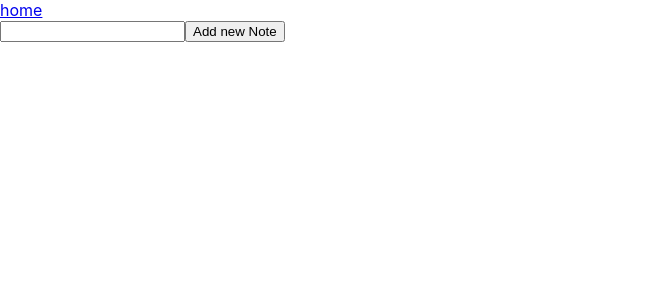
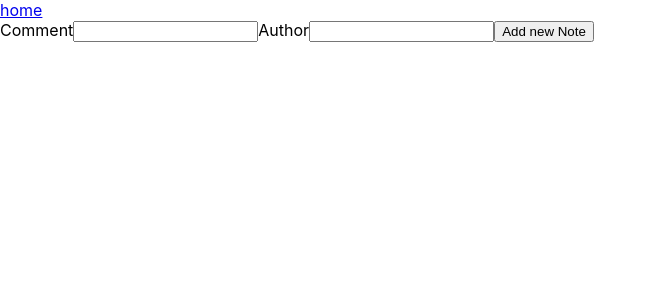
Before and after one commit to boolean-uk/cohort-10-react-demo, a React (Create React App) app: page /1/1/notes/add in a window 1280 px wide. Shown: the top 300 px of the page, without its empty margins (0-657 px from the left). Built offline with nearby package versions, Linux system fonts and the light colour scheme.

Commit message:
added AddNote component and page

```diff
--- a/src/App.js
+++ b/src/App.js
@@ -1,6 +1,6 @@
 import './App.css';
 import { Routes, Route, Link } from "react-router-dom";
-import { Repos, Repo, Notes } from './components/Repos'
+import { Repos, Repo, Notes, AddNote } from './components/Repos'
 
 
 function App() {
@@ -18,7 +18,7 @@ function App() {
         />
         <Route
         path='/:username/:reponame/notes/add'
-        element={<Notes/>}
+        element={<AddNote />}
         />
       </Routes>
     </>
--- /dev/null
+++ b/src/components/Repos/AddNote.js
@@ -0,0 +1,39 @@
+function AddNote() {
+  const handleSubmit = (e) => {
+    e.preventDefault()
+    const commentInput = e.target[0].value
+    const authorInput = e.target[1].value
+
+    const newNote = {
+      commentInput,
+      authorInput
+    }
+
+    const options = {
+      method: "POST",
+      headers: {
+        "Content-Type": "application/json"
+      },
+      body: JSON.stringify(newNote)
+    }
+
+    fetch('http://localhost:4000/data', options).then(function(response) {
+      return response.json()
+    })
+  }
+  return(
+    <>
+      <form onSubmit={handleSubmit}>
+        <label>Comment
+            <input type='text'></input>
+        </label>
+        <label>Author
+            <input type='text'></input>
+        </label>
+            <button>Add new Note</button>
+      </form>
+    </>
+  )
+}
+
+export default AddNote
--- a/src/components/Repos/Notes.js
+++ b/src/components/Repos/Notes.js
@@ -2,14 +2,24 @@ import { useState, useEffect } from 'react'
 import { Link, useParams } from "react-router-dom"
 
 function Notes(){
-const [notes, setNotes]= useState()
+  const [notes, setNotes]= useState([])
+
+  const { username, reponame  } = useParams()
+  console.log('username', username)
+
+  useEffect(() => {
+    fetch("http://localhost:4000/data")
+    .then((res) => res.json())
+    .then((json) => setNotes(json))
+  }, [])
+
 return(
     <>
-        <form>
-            <input type='text'></input>
-            <button>Add new Note</button>
-
-        </form>
+      <ul>
+      {
+        // notes.map((el) => <li>Comment: {el.commentInput} Author: {el.authorInput}</li>)
+      }
+      </ul>
     </>
 )
 }
--- a/src/components/Repos/Repo.js
+++ b/src/components/Repos/Repo.js
@@ -1,5 +1,6 @@
 import { useState, useEffect } from 'react'
 import { Link, useParams } from "react-router-dom"
+import { Notes } from './'
 
 
 function Repo () {
@@ -43,6 +44,7 @@ function Repo () {
           </div>
         )
       }
+      <Notes />
     </>
   )
 }
--- a/src/components/Repos/index.js
+++ b/src/components/Repos/index.js
@@ -1,9 +1,11 @@
 import Repos from './Repos'
 import Repo from './Repo'
 import Notes from './Notes'
+import AddNote from './AddNote'
 
 export {
   Repos,
   Repo,
-  Notes
+  Notes,
+  AddNote
 }
```
Also changed, not shown: db/db.json (added, +12 -0 lines).
